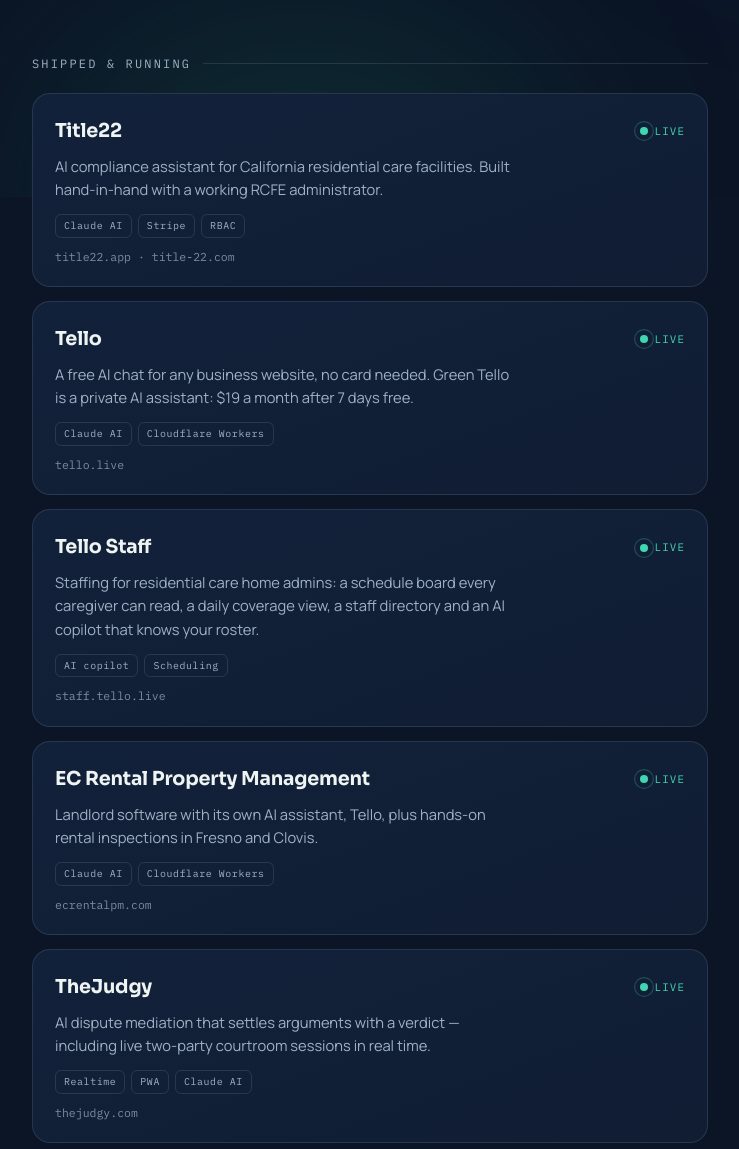
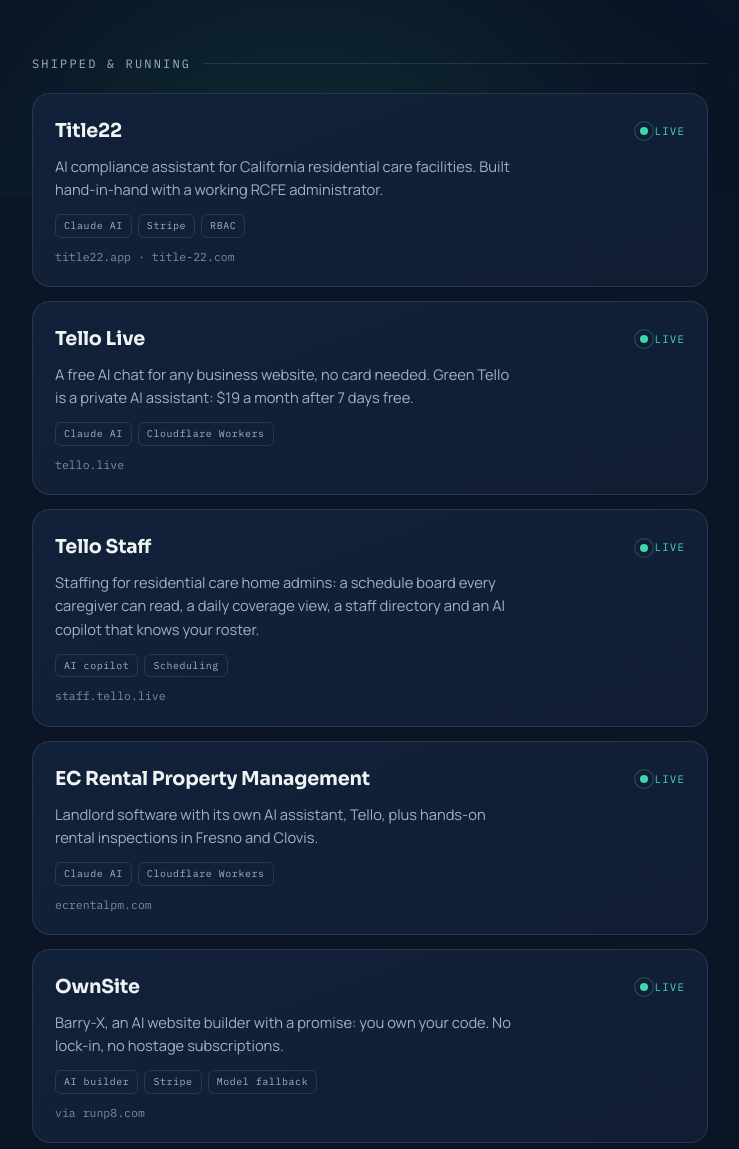
Before and after one commit to infomomtelo-sketch/INTERVIEW-V5, a plain HTML site: page index.html in a window 1280 px wide. Shown: the part 603-1752 px from the top of the page, without its empty margins (270-1009 px from the left). Drawn offline with Linux system fonts and the light colour scheme.

Commit message:
Replace TheJudgy card with Tello Live, 7 products -> 6

```diff
--- a/index.html
+++ b/index.html
@@ -4,9 +4,9 @@
 <meta charset="UTF-8">
 <meta name="viewport" content="width=device-width, initial-scale=1.0">
 <title>Eli Cristobal — I ship AI products end to end</title>
-<meta name="description" content="Eli Cristobal is a solo founder shipping AI-powered SaaS products end to end: Title22, Tello, Tello Staff, EC Rental Property Management, TheJudgy, OwnSite, PostPilots.">
+<meta name="description" content="Eli Cristobal is a solo founder shipping AI-powered SaaS products end to end: Title22, Tello, Tello Staff, EC Rental Property Management, OwnSite, PostPilots.">
 <meta property="og:title" content="Eli Cristobal — I ship AI products end to end">
-<meta property="og:description" content="Solo founder of RunP8. Seven live AI products. Idea → production, no handoffs.">
+<meta property="og:description" content="Solo founder of RunP8. Six live AI products. Idea → production, no handoffs.">
 <meta property="og:type" content="website">
 <meta property="og:url" content="https://elicristobal.com">
 <link rel="preconnect" href="https://fonts.googleapis.com">
@@ -254,7 +254,7 @@
 <div class="wrap">
 
   <header>
-    <div class="rise status-strip"><span class="dot"></span>7 PRODUCTS · LIVE NOW</div>
+    <div class="rise status-strip"><span class="dot"></span>6 PRODUCTS · LIVE NOW</div>
     <h1 class="rise">I ship AI products <em>end to end.</em></h1>
     <p class="rise lede">I'm Eli Cristobal — solo founder of RunP8. I design, build, deploy, and grow AI-powered SaaS products: no PM, no designer, no architect. Just idea → production. Everything below is live. Tap anything.</p>
     <div class="rise hero-actions">
@@ -263,7 +263,7 @@
       <a class="btn btn-ghost" href="#connect">Resume &amp; contact ↓</a>
     </div>
     <div class="rise stats">
-      <div class="stat"><b data-count="7">0</b><span>Products live</span></div>
+      <div class="stat"><b data-count="6">0</b><span>Products live</span></div>
       <div class="stat"><b data-count="30" data-suffix="+">0</b><span>GitHub repos</span></div>
       <div class="stat"><b data-count="100" data-suffix="%">0</b><span>Built solo</span></div>
     </div>
@@ -286,7 +286,7 @@
 
       <a class="card rise" href="https://tello.live" target="_blank" rel="noopener">
         <div class="card-top">
-          <h3>Tello</h3>
+          <h3>Tello Live</h3>
           <span class="live-badge"><span class="dot"></span>LIVE</span>
         </div>
         <p>A free AI chat for any business website, no card needed. Green Tello is a private AI assistant: $19 a month after 7 days free.</p>
@@ -317,16 +317,6 @@
         <span class="go">open →</span>
       </a>
 
-      <a class="card rise" href="https://thejudgy.com" target="_blank" rel="noopener">
-        <div class="card-top">
-          <h3>TheJudgy</h3>
-          <span class="live-badge"><span class="dot"></span>LIVE</span>
-        </div>
-        <p>AI dispute mediation that settles arguments with a verdict — including live two-party courtroom sessions in real time.</p>
-        <div class="tagrow"><span class="tag">Realtime</span><span class="tag">PWA</span><span class="tag">Claude AI</span></div>
-        <span class="domain">thejudgy.com</span>
-        <span class="go">open →</span>
-      </a>
 
       <a class="card rise" href="https://runp8.com" target="_blank" rel="noopener">
         <div class="card-top">
```
